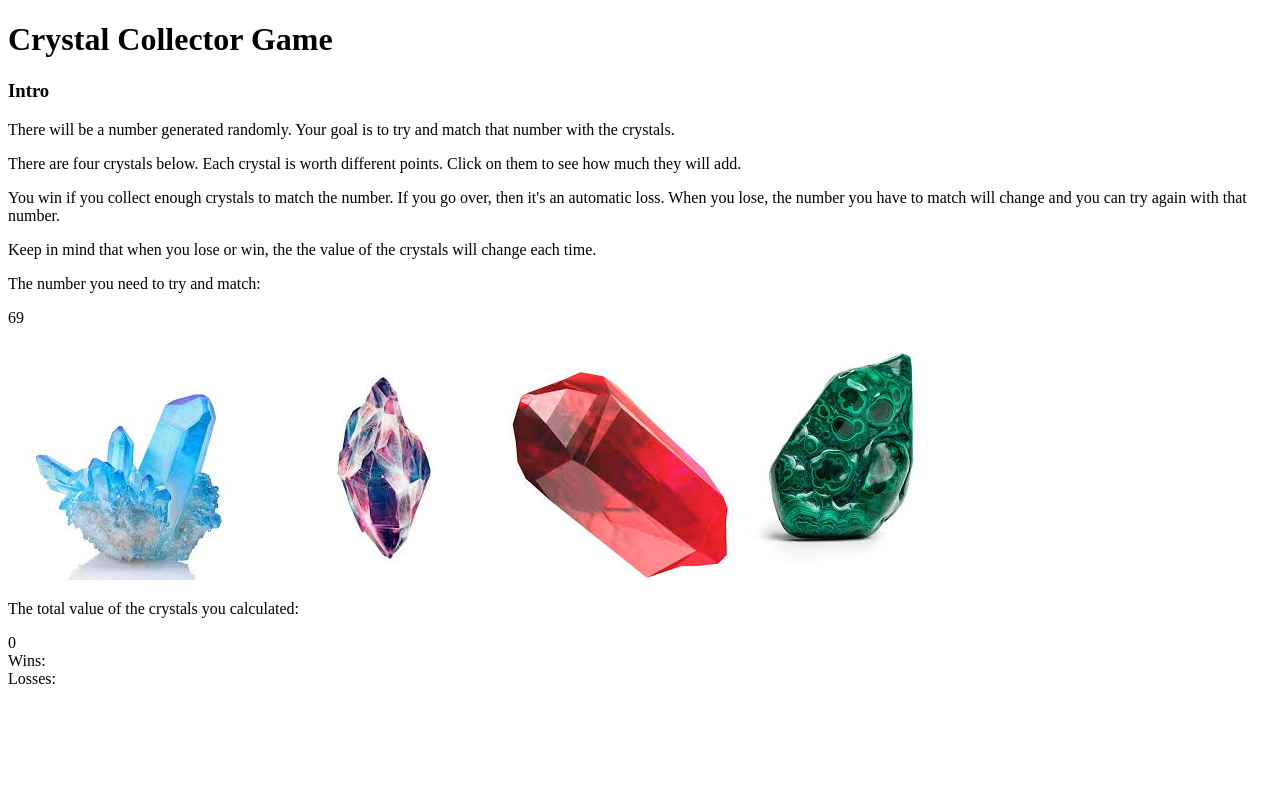
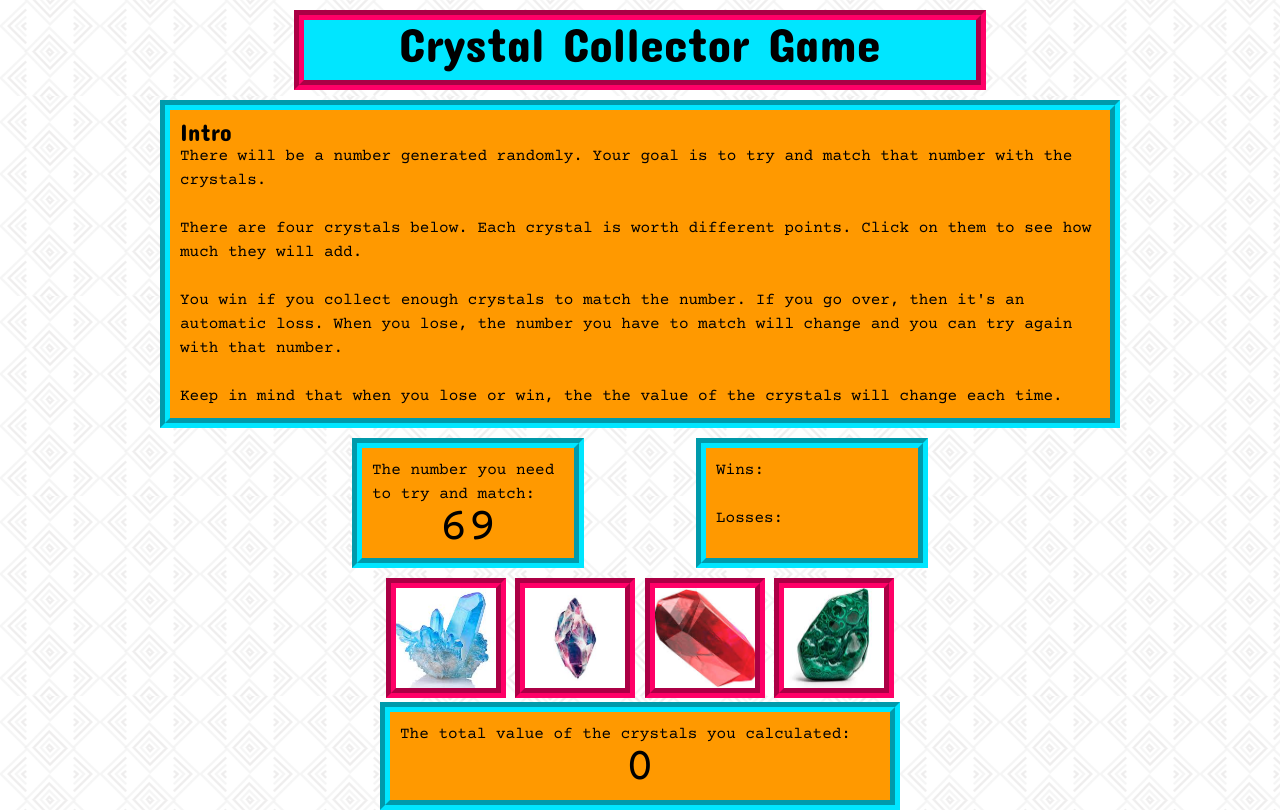
Before and after one commit to xiongkb/unit-4-game, a plain HTML site: page index.html in a window 1280 px wide. Drawn offline with nearby package versions, Linux system fonts and the light colour scheme.

Commit message:
added styles

```diff
--- a/assets/css/style.css
+++ b/assets/css/style.css
@@ -0,0 +1,70 @@
+/* fonts:
+    font-family: 'Courier Prime', monospace;
+    font-family: 'Concert One', cursive;
+*/
+body {
+    background-image: url(../images/greek-vase.png);
+    background-repeat: repeat;
+    width: 960px;
+    margin: 0 auto;
+    font-family: 'Courier Prime', monospace;
+}
+.title {
+    border: 10px #ff0067 groove;
+    background: #00e6ff;
+    text-align: center;
+    font-size: 48px;
+    font-family: 'Concert One', cursive;
+    width: 70%;
+    height: 60px;
+    margin: 10px auto;
+}
+.body-style {
+    border: 10px #00e6ff groove;
+    padding: 10px;
+    background: #f90;
+    line-height: 1.5rem;
+    margin-bottom: 10px;
+}
+.subtitle {
+    font-size: 24px;
+    font-family: 'Concert One', cursive;
+}
+.generated-num {
+    float: left;
+    margin-left: 20%;
+    width: 20%;
+    height: 90px;
+}
+.number {
+    font-size: 48px;
+    padding: 10px;
+    text-align: center;
+}
+.scoreboard {
+    float: right;
+    margin-right: 20%;
+    width: 20%;
+    height: 90px;
+    clear: right;
+}
+.images {
+    display: inline-block;
+    width: 100px;
+    height: 100px;
+    object-fit: cover;
+    border: 10px #ff0067 groove;
+}
+.pic-wrapper {
+    width: 53%;
+    margin: 0 auto;
+}
+.clearfix::after {
+    content: "";
+    clear: both;
+    display: table;
+}
+.player-points {
+    width: 50%;
+    margin: 0 auto;
+}
--- a/index.html
+++ b/index.html
@@ -5,54 +5,60 @@
     <meta name="viewport" content="width=device-width, initial-scale=1.0">
     <meta http-equiv="X-UA-Compatible" content="ie=edge">
     <title>Crystal Number Game</title>
+    <link rel="stylesheet" type="text/css" href="./assets/css/reset.css">
+    <link rel="stylesheet" type="text/css" href="./assets/css/style.css">
+    <link href="https://fonts.googleapis.com/css?family=Concert+One|Courier+Prime&display=swap" rel="stylesheet">
 </head>
 <body>
     <!-- title of the game here -->
-    <h1>Crystal Collector Game</h1>
+    <h1 class="title">Crystal Collector Game</h1>
+
 
     <!-- instruction for the game -->
-    <div>
-        <h3>Intro</h3>
+    <div class="body-style intro">
+        <h3 class="subtitle">Intro</h3>
         <p>
             There will be a number generated randomly. Your goal is to try and match that number with the crystals.
-        </p>
+        </p><br>
         <p>
             There are four crystals below. Each crystal is worth different points. Click on them to see how much they
             will add.
-        </p>
+        </p><br>
         <p>
             You win if you collect enough crystals to match the number. If you go over, then it's an automatic loss.
             When you lose, the number you have to match will change and you can try again with that number.
-        </p>
+        </p><br>
         <p>
             Keep in mind that when you lose or win, the the value of the crystals will change each time.
         </p>
     </div>
 
-    <!-- generated number -->
-    <div>
-        <p>The number you need to try and match:</p>
-        <div class="gen-num"></div>
+    <div class="clearfix">
+        <!-- generated number -->
+        <div class="body-style generated-num">
+            <p>The number you need to try and match:</p>
+            <div class="gen-num number"></div>
+        </div>
+
+        <!-- score board -->
+        <div class="body-style scoreboard">
+            <div>Wins: <span class="won"></span></div><br>
+            <div>Losses: <span class="lost"></span></div>
+        </div>
     </div>
 
     <!-- Crystals that are worth a random value -->
-    <div>
-        <img class="blue" alt="blue crystal" src="./assets/images/blue.jpeg">
-        <img class="violet" alt="violet crystal" src="./assets/images/violet.jpeg">
-        <img class="red" alt="red crystal" src="./assets/images/red.jpeg">
-        <img class="green" alt="green crystal" src="./assets/images/green.jpeg">
+    <div class="pic-wrapper">
+        <img class="blue images" alt="blue crystal" src="./assets/images/blue.jpeg">
+        <img class="violet images" alt="violet crystal" src="./assets/images/violet.jpeg">
+        <img class="red images" alt="red crystal" src="./assets/images/red.jpeg">
+        <img class="green images" alt="green crystal" src="./assets/images/green.jpeg">
     </div>
 
     <!-- cystral total value to be shown -->
-    <div>
+    <div class="body-style player-points">
         <p>The total value of the crystals you calculated:</p>
-        <div class="gem-value"></div>
-    </div>
-
-    <!-- score board -->
-    <div>
-        <div>Wins: <span class="won"></span></div>
-        <div>Losses: <span class="lost"></span></div>
+        <div class="gem-value number"></div>
     </div>
 
     <!-- connecting jquery -->
```
Also changed, not shown: assets/images/greek-vase.png (added).
